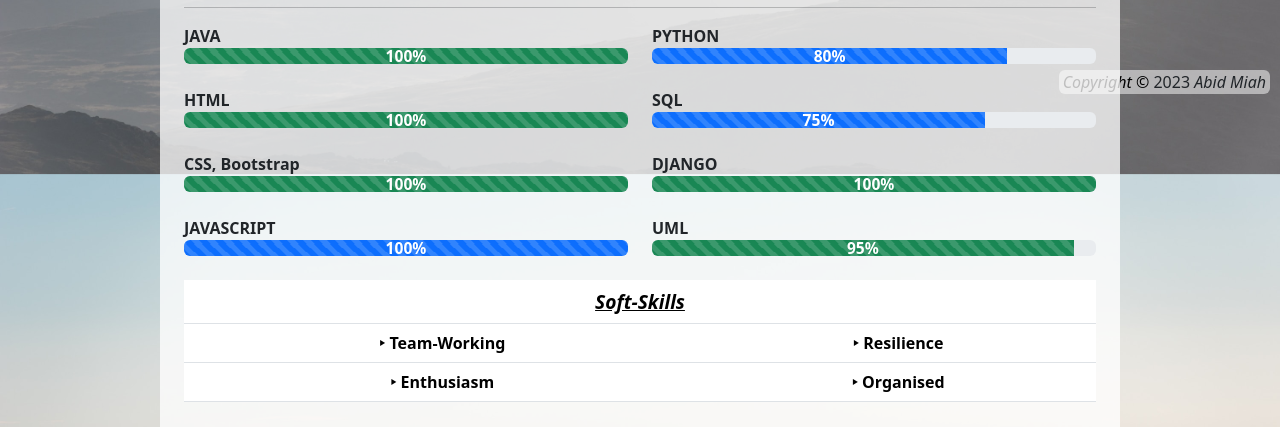
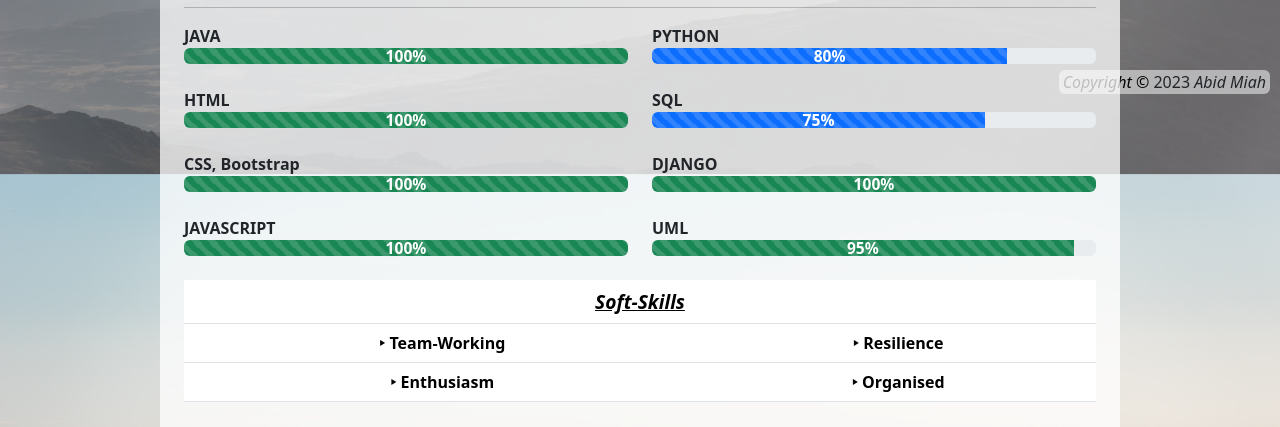
Before and after one commit to Abid-M/Abid_Ms-Website, a Django app: page /about-skills/ in a window 1280 px wide. Shown: the part 680-1107 px from the top of the page. Run offline with Django 4.2, Linux system fonts and the light colour scheme.

Commit message:
colour change

```diff
--- a/siteapp/templates/about.html
+++ b/siteapp/templates/about.html
@@ -100,7 +100,7 @@
             <br>
             <lead class="fw-bold">JAVASCRIPT</lead>
             <div class="progress">
-                <div class="progress-bar progress-bar-striped progress-bar-animated" role="progressbar" style="width: 100%;" aria-valuenow="90" aria-valuemin="0" aria-valuemax="100">CSS<p class="fw-bold" style="font-size:130%">100%</p></div>
+                <div class="progress-bar progress-bar-striped progress-bar-animated bg-success" role="progressbar" style="width: 100%;" aria-valuenow="90" aria-valuemin="0" aria-valuemax="100">CSS<p class="fw-bold" style="font-size:130%">100%</p></div>
             </div>
         </div>
         <br>
```
